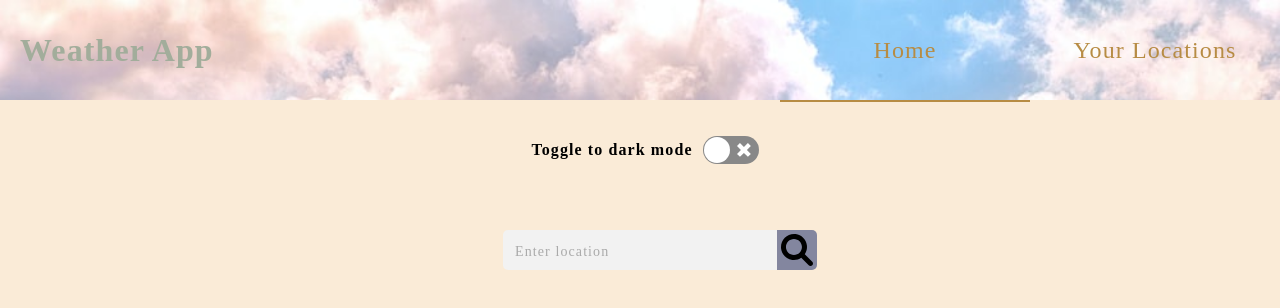
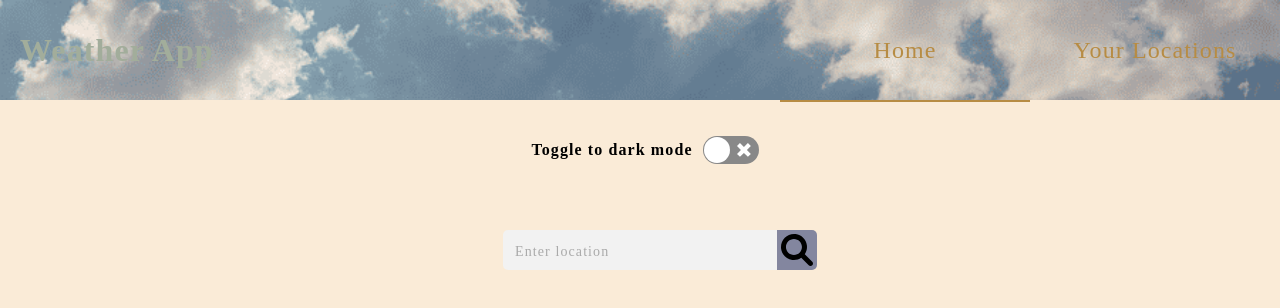
Before and after one commit to taldwek/weather-app, a React (Create React App) app: page /home in a window 1280 px wide. Shown: the top 308 px of the page. Built offline with nearby package versions, Linux system fonts and the light colour scheme.

Commit message:
change background

```diff
--- a/src/styles/navbar.scss
+++ b/src/styles/navbar.scss
@@ -6,7 +6,7 @@
   background-color: rgb(79 169 255 / 17%);
   font-weight: 1.1em;
   top: 0;
-  background-image: url('../assets/images/backgrounds/navbar-background.jpeg');
+  background-image: url('../assets/images/navigation-background.png');
   background-repeat: no-repeat;
   background-size: cover;
 
```
Also changed, not shown: src/assets/images/navigation-background.png (added).
